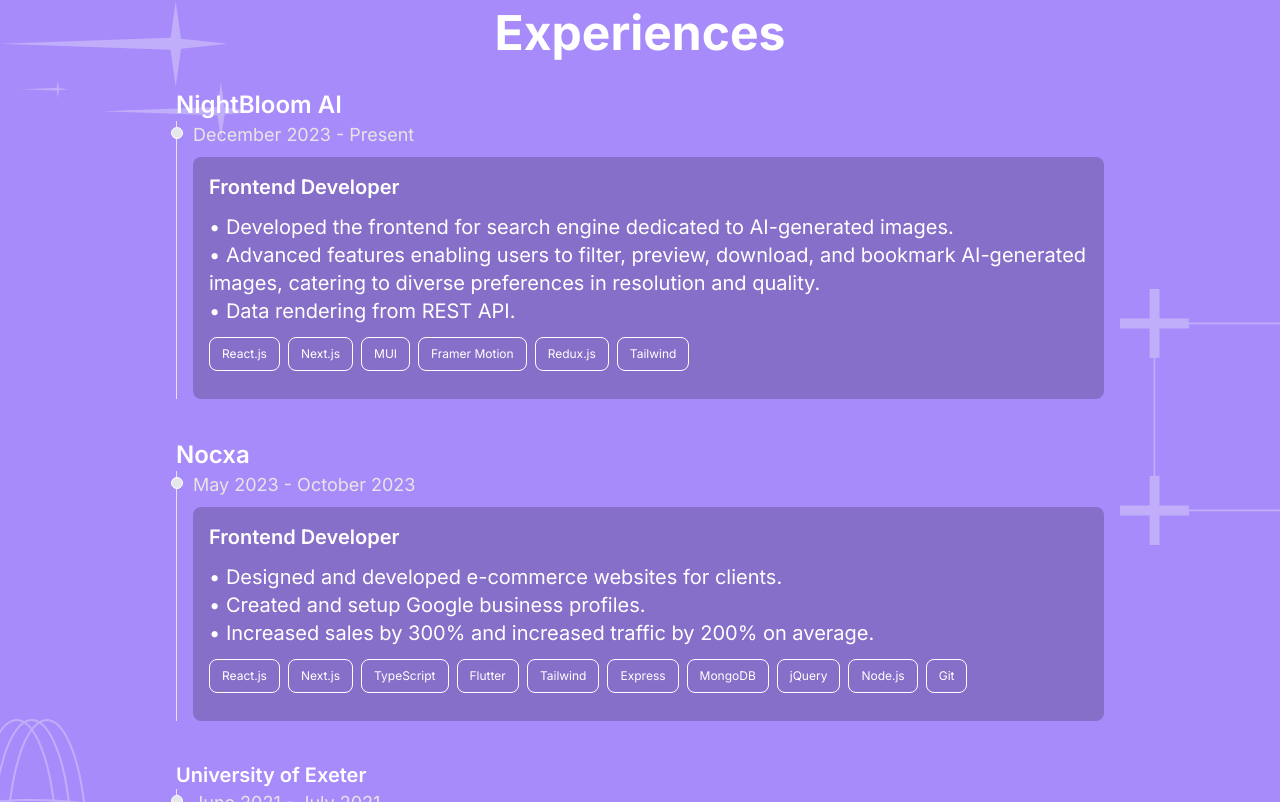
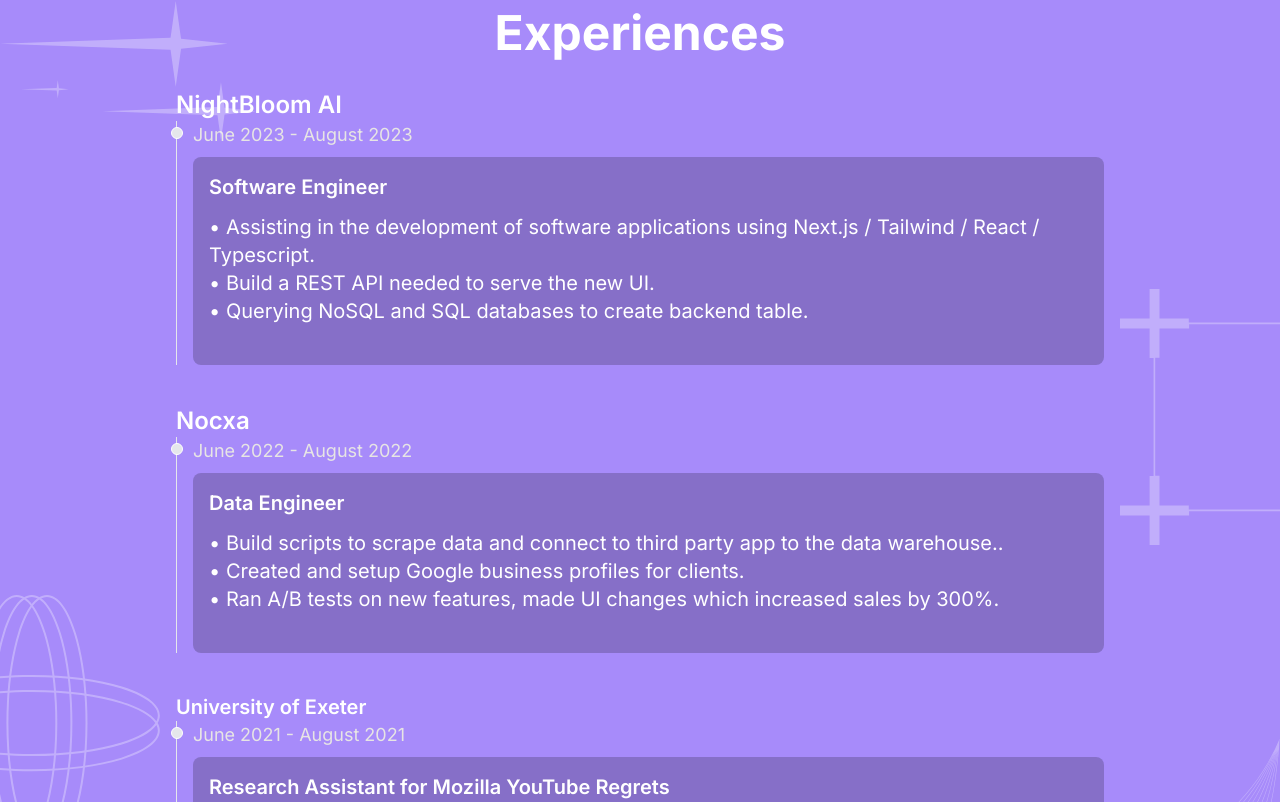
Before and after one commit to jiatangzhi/personal-web, a Vue app: page / in a window 1280 px wide. Shown: the part 3478-4280 px from the top of the page. Built offline with nearby package versions, Linux system fonts and the light colour scheme.

Commit message:
updated experience

```diff
--- a/src/components/Experience.vue
+++ b/src/components/Experience.vue
@@ -14,19 +14,19 @@
     <ol class="relative border-l border-gray-200">
       <li class="mb-10 ml-4">
           <div class="absolute w-3 h-3 bg-gray-200 rounded-full mt-1.5 -left-1.5 border border-white"></div>
-          <time class="text-sm font-normal leading-none text-stone-200 xl:text-lg">December 2023 - Present</time>
+          <time class="text-sm font-normal leading-none text-stone-200 xl:text-lg">June 2023 - August 2023</time>
           <div class="bg-black bg-opacity-20 rounded-lg p-4 xl:text-lg mt-2 z-20">
-            <h3 class="text-lg font-semibold xl:text-xl mb-3">Frontend Developer</h3>
-            <ul class="lg:text-lg xl:text-xl">• Developed the frontend for search engine dedicated to AI-generated images.</ul>
-            <ul class="lg:text-lg xl:text-xl">• Advanced features enabling users to filter, preview, download, and bookmark AI-generated images, catering to diverse preferences in resolution and quality.</ul>
-            <ul class="lg:text-lg xl:text-xl">• Data rendering from REST API.</ul>
+            <h3 class="text-lg font-semibold xl:text-xl mb-3">Software Engineer</h3>
+            <ul class="lg:text-lg xl:text-xl">• Assisting in the development of software applications using Next.js / Tailwind / React / Typescript.</ul>
+            <ul class="lg:text-lg xl:text-xl">• Build a REST API needed to serve the new UI.</ul>
+            <ul class="lg:text-lg xl:text-xl">• Querying NoSQL and SQL databases to create backend table.</ul>
             <div class="flex gap-x-2 flex-wrap gap-y-2 pb-2 mt-3 mb-1">
-              <button class="border px-4 lg:px-3 lg:py-2 rounded-lg transition-colors text-xs border-white hover:border-pink-700 hover:bg-pink-700">React.js</button>
+              <!-- <button class="border px-4 lg:px-3 lg:py-2 rounded-lg transition-colors text-xs border-white hover:border-pink-700 hover:bg-pink-700">React.js</button>
               <button class="border px-4 lg:px-3 lg:py-2 rounded-lg transition-colors text-xs border-white hover:border-pink-700 hover:bg-pink-700">Next.js</button>
               <button class="border px-4 lg:px-3 lg:py-2 rounded-lg transition-colors text-xs border-white hover:border-pink-700 hover:bg-pink-700">MUI</button>
               <button class="border px-4 lg:px-3 lg:py-2 rounded-lg transition-colors text-xs border-white hover:border-pink-700 hover:bg-pink-700">Framer Motion</button>
               <button class="border px-4 lg:px-3 lg:py-2 rounded-lg transition-colors text-xs border-white hover:border-pink-700 hover:bg-pink-700">Redux.js</button>
-              <button class="border px-4 lg:px-3 lg:py-2 rounded-lg transition-colors text-xs border-white hover:border-pink-700 hover:bg-pink-700">Tailwind</button>
+              <button class="border px-4 lg:px-3 lg:py-2 rounded-lg transition-colors text-xs border-white hover:border-pink-700 hover:bg-pink-700">Tailwind</button> -->
             </div>
           </div>
       </li>
@@ -36,14 +36,14 @@
     <ol class="relative border-l border-gray-200">
       <li class="mb-10 ml-4">
           <div class="absolute w-3 h-3 bg-gray-200 rounded-full mt-1.5 -left-1.5 border border-white"></div>
-          <time class="text-sm font-normal leading-none text-stone-200 xl:text-lg">May 2023 - October 2023</time>
+          <time class="text-sm font-normal leading-none text-stone-200 xl:text-lg">June 2022 - August 2022</time>
           <div class="bg-black bg-opacity-20 rounded-lg p-4 xl:text-lg mt-2 z-20">
-            <h3 class="text-lg font-semibold xl:text-xl mb-3">Frontend Developer</h3>
-            <ul class="lg:text-lg xl:text-xl">• Designed and developed e-commerce websites for clients.</ul>
-            <ul class="lg:text-lg xl:text-xl">• Created and setup Google business profiles.</ul>
-            <ul class="lg:text-lg xl:text-xl">• Increased sales by 300% and increased traffic by 200% on average.</ul>
+            <h3 class="text-lg font-semibold xl:text-xl mb-3">Data Engineer</h3>
+            <ul class="lg:text-lg xl:text-xl">• Build scripts to scrape data and connect to third party app to the data warehouse..</ul>
+            <ul class="lg:text-lg xl:text-xl">• Created and setup Google business profiles for clients.</ul>
+            <ul class="lg:text-lg xl:text-xl">• Ran A/B tests on new features, made UI changes which increased sales by 300%.</ul>
             <div class="flex gap-x-2 flex-wrap gap-y-2 pb-2 mt-3 mb-1">
-              <button class="border px-4 lg:px-3 lg:py-2 rounded-lg transition-colors text-xs border-white hover:border-pink-700 hover:bg-pink-700">React.js</button>
+              <!-- <button class="border px-4 lg:px-3 lg:py-2 rounded-lg transition-colors text-xs border-white hover:border-pink-700 hover:bg-pink-700">React.js</button>
               <button class="border px-4 lg:px-3 lg:py-2 rounded-lg transition-colors text-xs border-white hover:border-pink-700 hover:bg-pink-700">Next.js</button>
               <button class="border px-4 lg:px-3 lg:py-2 rounded-lg transition-colors text-xs border-white hover:border-pink-700 hover:bg-pink-700">TypeScript</button>
               <button class="border px-4 lg:px-3 lg:py-2 rounded-lg transition-colors text-xs border-white hover:border-pink-700 hover:bg-pink-700">Flutter</button>
@@ -52,7 +52,7 @@
               <button class="border px-4 lg:px-3 lg:py-2 rounded-lg transition-colors text-xs border-white hover:border-pink-700 hover:bg-pink-700">MongoDB</button>
               <button class="border px-4 lg:px-3 lg:py-2 rounded-lg transition-colors text-xs border-white hover:border-pink-700 hover:bg-pink-700">jQuery</button>
               <button class="border px-4 lg:px-3 lg:py-2 rounded-lg transition-colors text-xs border-white hover:border-pink-700 hover:bg-pink-700">Node.js</button>
-              <button class="border px-4 lg:px-3 lg:py-2 rounded-lg transition-colors text-xs border-white hover:border-pink-700 hover:bg-pink-700">Git</button>
+              <button class="border px-4 lg:px-3 lg:py-2 rounded-lg transition-colors text-xs border-white hover:border-pink-700 hover:bg-pink-700">Git</button> -->
             </div>
           </div>
       </li>
@@ -62,10 +62,9 @@
     <ol class="relative border-l border-gray-200 z-20">
       <li class="mb-6 ml-4">
           <div class="absolute w-3 h-3 bg-gray-200 rounded-full mt-1.5 -left-1.5 border border-white"></div>
-          <time class="mb-1 text-sm font-normal leading-none text-stone-200 xl:text-lg">June 2021 - July 2021</time>
+          <time class="mb-1 text-sm font-normal leading-none text-stone-200 xl:text-lg">June 2021 - August 2021</time>
           <div class="bg-black bg-opacity-20 rounded-lg p-4 xl:text-lg mt-2">
             <h3 class="text-lg font-semibold xl:text-xl mb-3">Research Assistant for Mozilla YouTube Regrets</h3>
-            <ul class="lg:text-lg xl:text-xl">• Viewed and labelled videos that have been reported (and already approved by content moderator).</ul>
             <ul class="lg:text-lg xl:text-xl">• Investigated and gathered data on harmful video recommendations by YouTube's algorithm.</ul>
             <ul class="lg:text-lg xl:text-xl">• The study uncovered major findings, including YouTube recommending content that violated its own policies and had a significant impact on non-English speaking countries, especially with pandemic-related videos.</ul>
             <div class="flex gap-x-4 flex-wrap gap-y-2 pb-2 mt-3 mb-1">
--- a/src/components/Projects.vue
+++ b/src/components/Projects.vue
@@ -6,7 +6,7 @@
     <img src="/project/star.svg" alt="Star" class="absolute z-30 w-16 bottom-10 right-4 lg:w-24 2xl:bottom-12 2xl:right-56">
     <div class="carousel gap-x-4 lg:gap-x-8 rounded-box mb-10">
 
-      <!-- <div class="carousel-item">
+      <div class="carousel-item">
         <div class="ml-4 text-center flex flex-col">
           <img src="/project/quickbite.png" alt="QuickBite" class="w-52 lg:w-64 xl:w-72 2xl:w-80">
           <div class="w-52 lg:w-64 xl:w-72 2xl:w-80">
@@ -14,7 +14,7 @@
             <p class="text-sm lg:text-lg xl:text-xl text-justify text-purple-500 mt-2">Crafted QuickBite app's captivating frontend UI to showcase our innovative business idea with precision during a high-stakes portfolio competition.</p>
           </div>
         </div>
-      </div> -->
+      </div>
       <div class="carousel-item">
         <div class="ml-4 text-center flex flex-col">
           <img src="/project/dictionary.png" alt="Dictionary" class="w-52 lg:w-64 xl:w-72 2xl:w-80">
@@ -58,6 +58,18 @@
             <p class="lg:text-lg xl:text-xl 2xl:text-2xl text-lg text-purple-700 font-bold mt-2 xl:mt-4 2xl:mt-8">Travel Agency</p>
             <p class="text-sm lg:text-lg xl:text-xl text-justify text-purple-500 mt-2">It allows easy navigation to guide users. It included Google Maps, Instagram photos, and links to booking websites.</p>
             <a href="https://travel-agency-jiatz.netlify.app/" target="_blank">
+              <p class="text-sm lg:text-lg xl:text-xl mt-4 text-fuchsia-800 text-start transition-all ease-in hover:underline">View</p>
+            </a>
+          </div>
+        </div>
+      </div>
+      <div class="carousel-item">
+        <div class="ml-4 text-center flex flex-col">
+          <img src="/project/nightbloom.png" alt="NightBloom" class="w-[575px] lg:w-[700px] xl:w-[800px] 2xl:w-[880px]">
+          <div class="w-72 lg:w-[700px] xl:w-[800px] 2xl:w-[880px]">
+            <p class="lg:text-lg xl:text-xl 2xl:text-2xl text-lg text-purple-700 font-bold mt-2 xl:mt-4 2xl:mt-8">NightBloom AI</p>
+            <p class="text-sm lg:text-lg xl:text-xl text-justify text-purple-500 mt-2">Search engine dedicated to AI-generated images.</p>
+            <a href="https://nightbloom.ai/" target="_blank">
               <p class="text-sm lg:text-lg xl:text-xl mt-4 text-fuchsia-800 text-start transition-all ease-in hover:underline">View</p>
             </a>
           </div>
```
